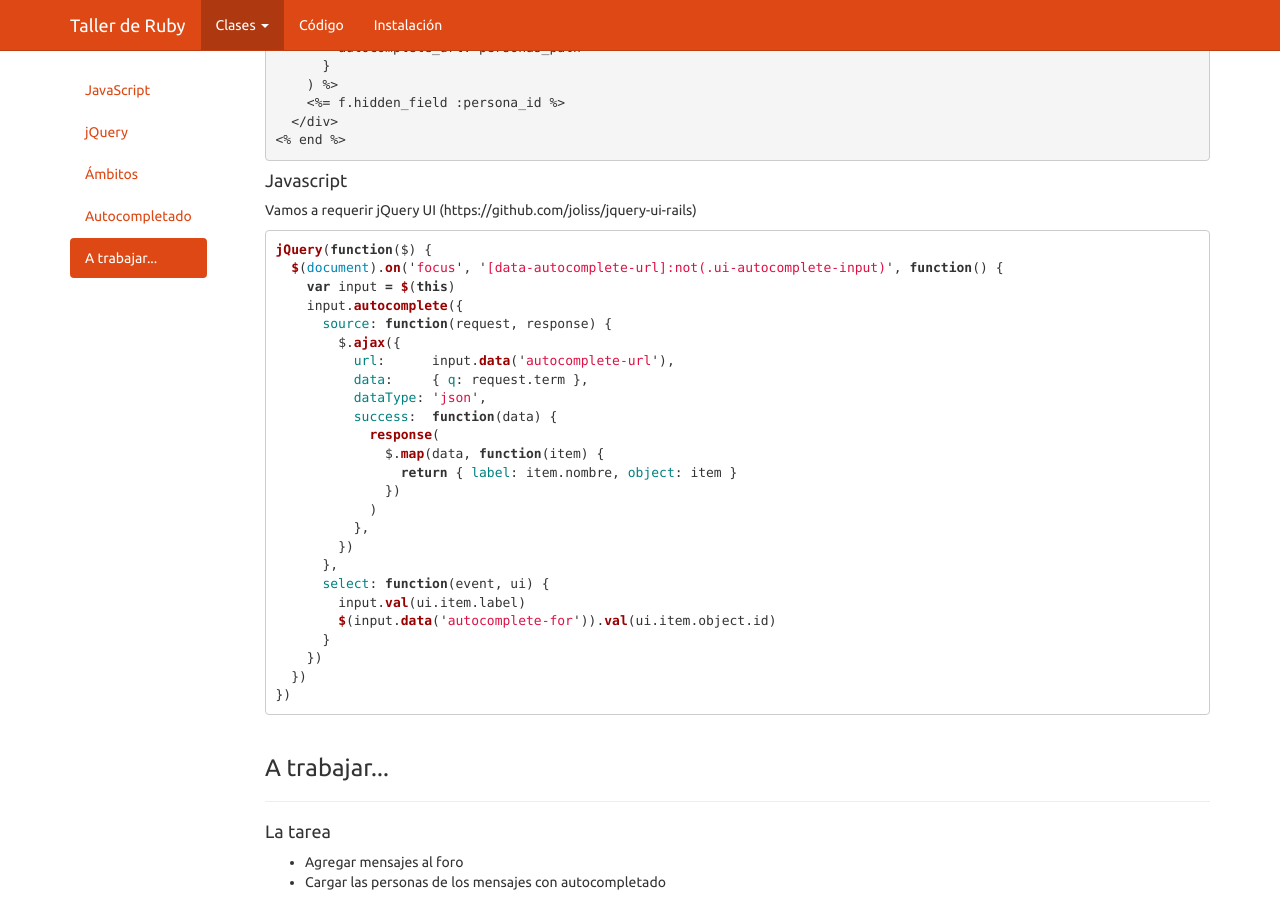
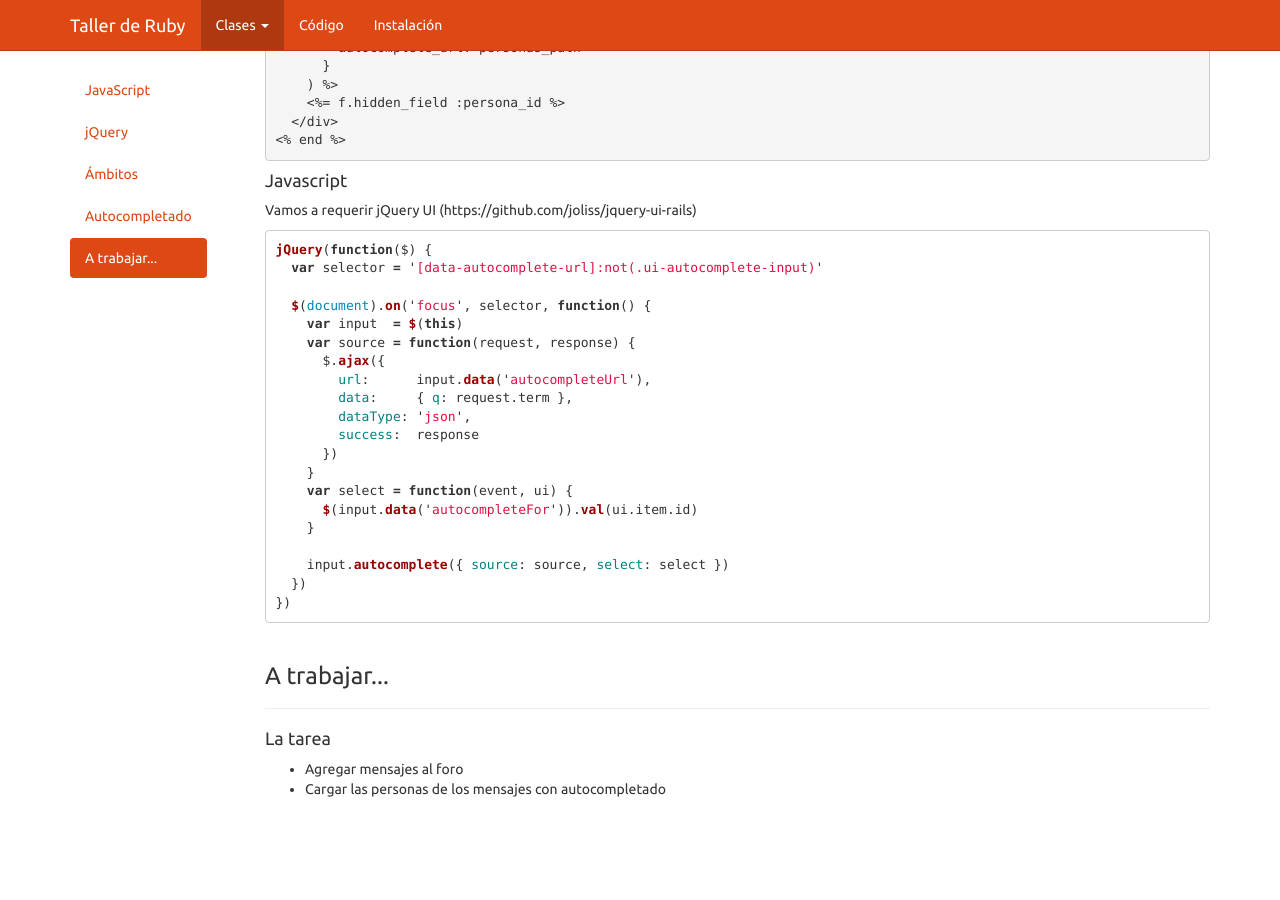
Before and after one commit to francocatena/clases, a Jekyll site: the page built from _posts/clases/2014-06-07-clase-7.markdown, in a window 1280 px wide and 900 px high, scrolled down 7589 px. Built offline with Jekyll 4.4.1, drawn with Linux system fonts in a browser that asks for light colours; Markdown is read by kramdown in place of the engine named in the settings; after the commit the page ends 8398 px from its top, so only the background shows below that.

Commit message:
Better autocomplete function in Lesson 7

````diff
--- a/_posts/clases/2014-06-07-clase-7.markdown
+++ b/_posts/clases/2014-06-07-clase-7.markdown
@@ -725,28 +725,23 @@ Vamos a requerir jQuery UI (https://github.com/joliss/jquery-ui-rails)
 
 ```javascript
 jQuery(function($) {
-  $(document).on('focus', '[data-autocomplete-url]:not(.ui-autocomplete-input)', function() {
-    var input = $(this)
-    input.autocomplete({
-      source: function(request, response) {
-        $.ajax({
-          url:      input.data('autocomplete-url'),
-          data:     { q: request.term },
-          dataType: 'json',
-          success:  function(data) {
-            response(
-              $.map(data, function(item) {
-                return { label: item.nombre, object: item }
-              })
-            )
-          },
-        })
-      },
-      select: function(event, ui) {
-        input.val(ui.item.label)
-        $(input.data('autocomplete-for')).val(ui.item.object.id)
-      }
-    })
+  var selector = '[data-autocomplete-url]:not(.ui-autocomplete-input)'
+
+  $(document).on('focus', selector, function() {
+    var input  = $(this)
+    var source = function(request, response) {
+      $.ajax({
+        url:      input.data('autocompleteUrl'),
+        data:     { q: request.term },
+        dataType: 'json',
+        success:  response
+      })
+    }
+    var select = function(event, ui) {
+      $(input.data('autocompleteFor')).val(ui.item.id)
+    }
+
+    input.autocomplete({ source: source, select: select })
   })
 })
 ```
````
